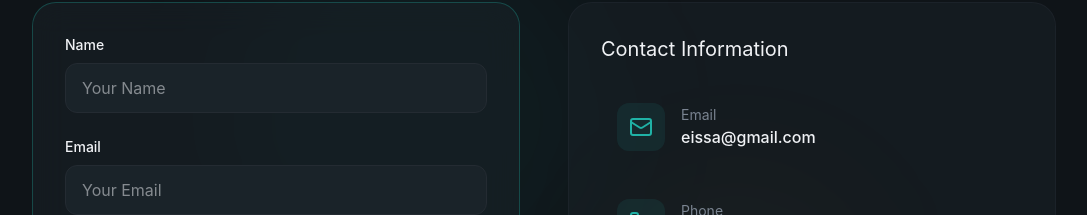
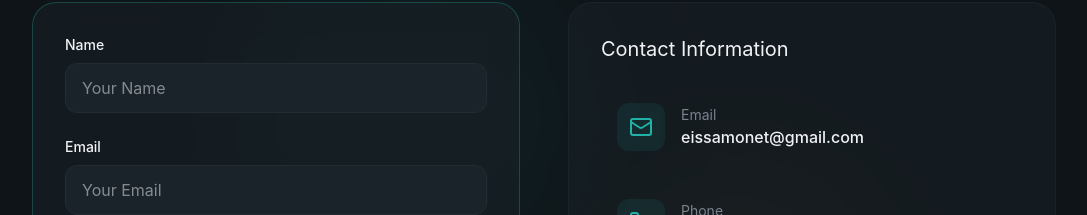
Before and after one commit to eissamonet/SWD-Portfolio, a React (Vite) app: page / in a window 1280 px wide. Shown: the part 5511-5726 px from the top of the page, without its empty margins (96-1183 px from the left). Built offline with nearby package versions, Linux system fonts and the light colour scheme.

Commit message:
updated email addy

```diff
--- a/src/sections/Contact.jsx
+++ b/src/sections/Contact.jsx
@@ -7,8 +7,8 @@ const contactInfo = [
   {
     icon: Mail,
     label: "Email",
-    value: "eissa@gmail.com",
-    href: "mailto:eissa@gmail.com",
+    value: "eissamonet@gmail.com",
+    href: "mailto:eissamonet@gmail.com",
   },
   {
     icon: Phone,
```
